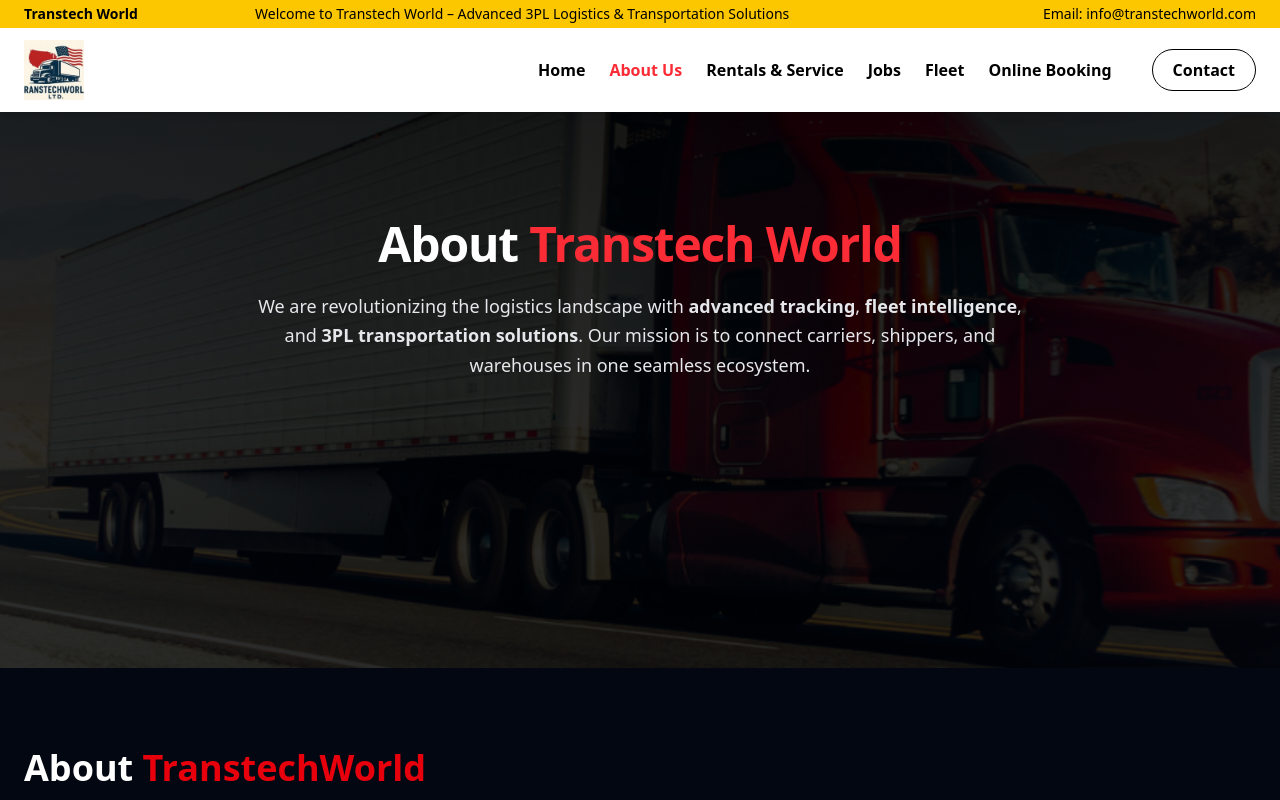
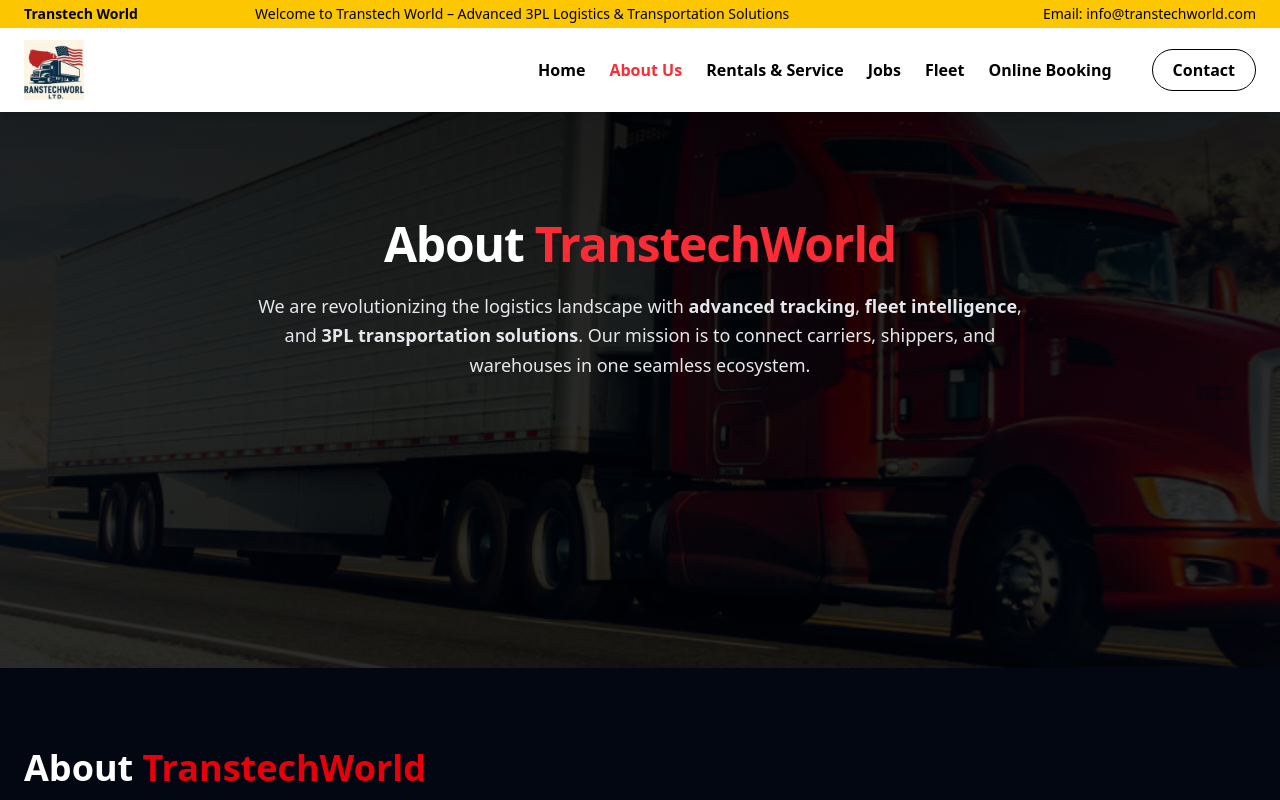
Before and after one commit to Shubham-juris/transtrac-world, a React (Vite) app: page /about-us in a window 1280 px wide. Shown: the top 800 px of the page. Built offline with nearby package versions, Linux system fonts and the light colour scheme.

Commit message:
Update HeroAbout.jsx

```diff
--- a/src/components/aboutcomponents/HeroAbout.jsx
+++ b/src/components/aboutcomponents/HeroAbout.jsx
@@ -31,7 +31,7 @@
           transition={{ duration: 1 }}
           className="text-5xl font-extrabold mb-6 tracking-tight"
         >
-          About <span className="text-red-500">Transtech World</span>
+          About <span className="text-red-500">TranstechWorld</span>
         </motion.h1>
 
         <motion.p
```
